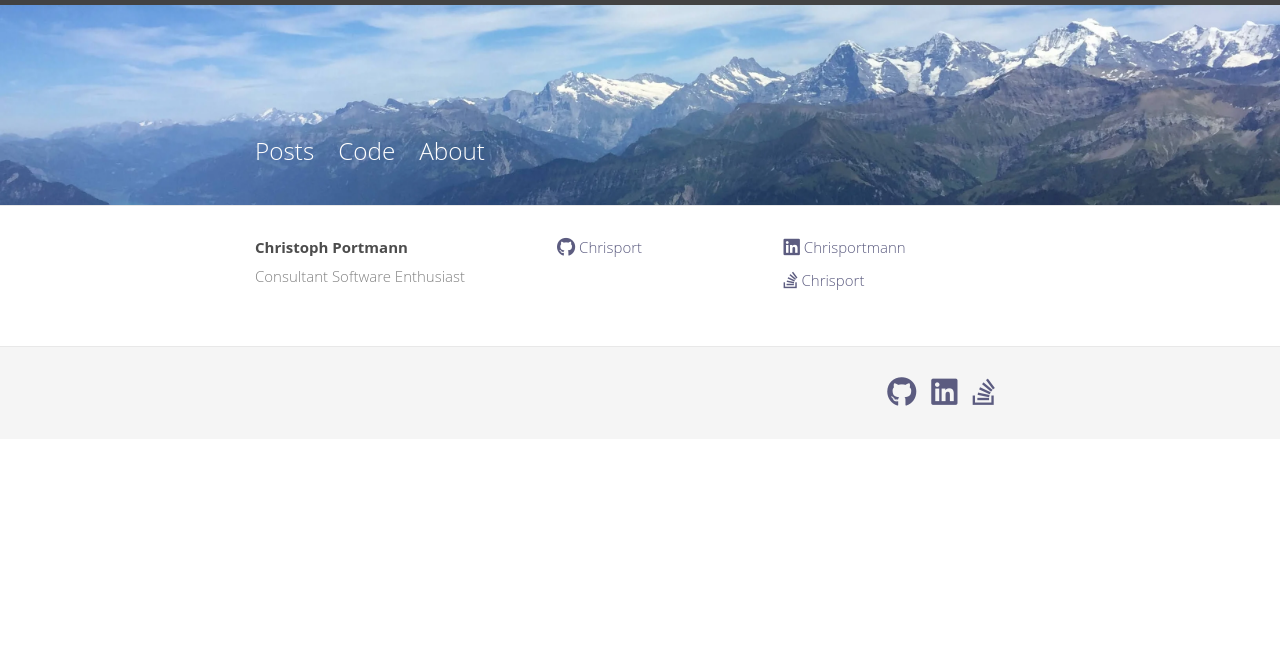
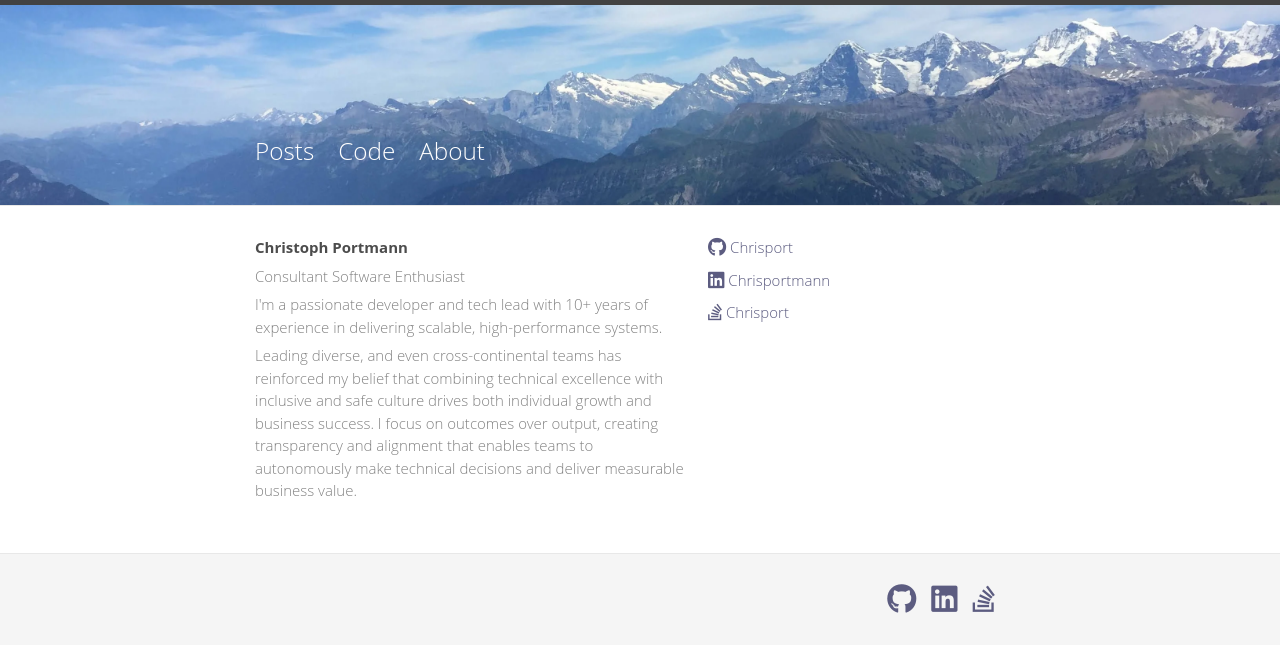
Before and after one commit to chrisport/chrisport.github.io, a Jekyll site: the page built from 3_about.html, in a window 1280 px wide. Shown: the top 652 px of the page. Built offline with Jekyll 4.4.1, drawn with Linux system fonts in a browser that asks for light colours; nearby versions of some CDN libraries.

Commit message:
fix layour

```diff
--- a/3_about.html
+++ b/3_about.html
@@ -9,9 +9,10 @@ weight : 1
     <div class="footer-col  footer-col-1">
         <b><p class="about">{{ member.name }}</p></b>
         <p class="about-description">{{ member.description }}</p>
-
+        <p> I'm a passionate developer and tech lead with 10+ years of experience in delivering scalable, high-performance systems.</p>
+        <p>Leading diverse, and even cross-continental teams has reinforced my belief that combining technical excellence with inclusive and safe culture drives both individual growth and business success. I focus on outcomes over output, creating transparency and alignment that enables teams to autonomously make technical decisions and deliver measurable business value.</p>
     </div>
-    <div class="footer-col  footer-col-2">
+    <div class="footer-col  footer-col-3">
         <ul class="social-media-list">
             {% if member.github_username %}
             <li>
@@ -21,11 +22,6 @@ weight : 1
                 </a>
             </li>
             {% endif %}
-
-        </ul>
-    </div>
-    <div class="footer-col  footer-col-3">
-        <ul class="social-media-list">
             {% if member.linkedin_username %}
             <li>
                 <a href="https://linkedin.com/in/{{ member.linkedin_username }}" rel="noreferrer" target="_blank">
--- a/_sass/_layout.scss
+++ b/_sass/_layout.scss
@@ -175,8 +175,8 @@
 }
 
 .footer-col-1 {
-  width: -webkit-calc(40% - (#{$spacing-unit} / 2));
-  width: calc(40% - (#{$spacing-unit} / 2));
+  width: -webkit-calc(60% - (#{$spacing-unit} / 2));
+  width: calc(60% - (#{$spacing-unit} / 2));
 }
 
 .footer-col-2 {
```
